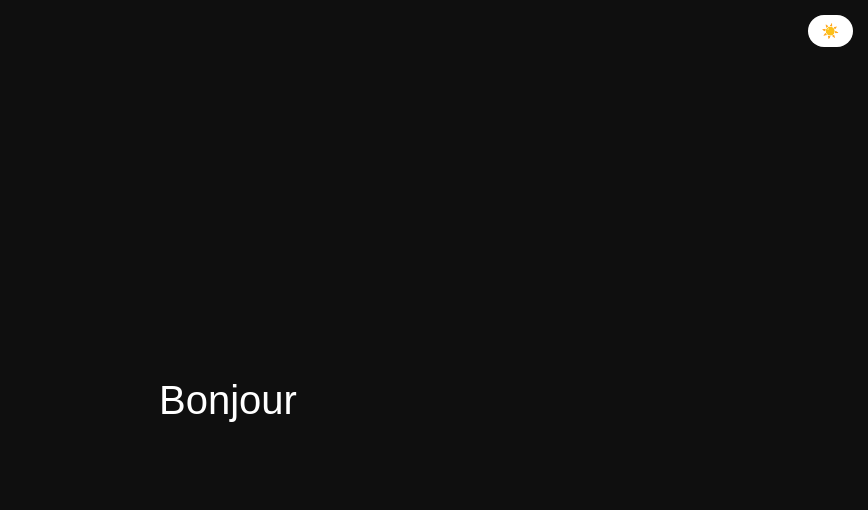
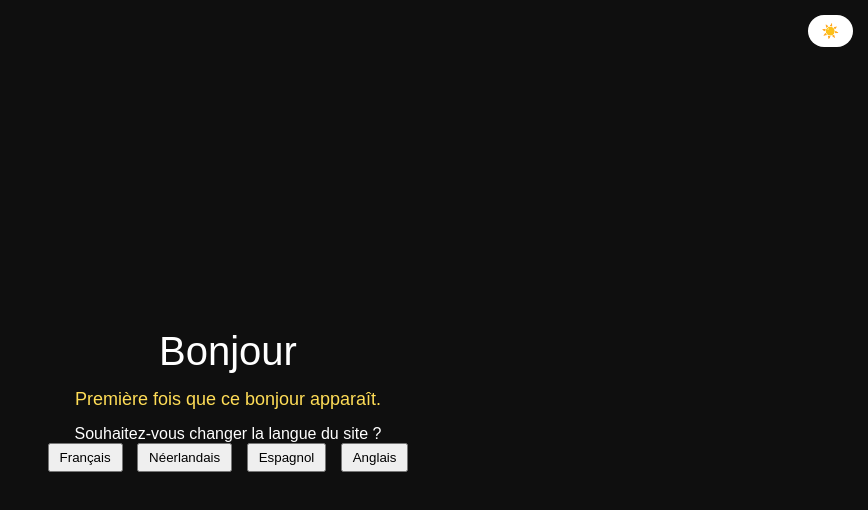
Before and after one commit to damokooff/random-hello, a plain HTML site: page index.html in a window 1280 px wide. Shown: the whole page, without its empty margins (412-1280 px from the left). Drawn offline with Linux system fonts and the light colour scheme.

Commit message:
Update index.html
s

```diff
--- a/index.html
+++ b/index.html
@@ -7,12 +7,14 @@
         body {
             margin: 0;
             display: flex;
+            flex-direction: column;
             justify-content: center;
             align-items: center;
             height: 100vh;
             font-size: 40px;
             font-family: Arial, sans-serif;
             transition: background-color 0.3s, color 0.3s;
+            text-align: center;
         }
 
         body.dark {
@@ -45,6 +47,23 @@
             background: #000000;
             color: #ffffff;
         }
+
+        #languagePrompt {
+            margin-top: 15px;
+            font-size: 16px;
+        }
+
+        #languagePrompt button {
+            margin: 0 5px;
+            padding: 5px 10px;
+            cursor: pointer;
+        }
+
+        #specialMessage {
+            margin-top: 15px;
+            font-size: 18px;
+            color: #ffdd57;
+        }
     </style>
 </head>
 <body class="dark">
@@ -52,73 +71,22 @@
 <button id="toggleTheme">☀️</button>
 
 <div id="bonjour"></div>
+<div id="specialMessage"></div>
+<div id="languagePrompt"></div>
 
 <script>
     const bonjours = [
-        /* Français */
-        "Bonjour",
-
-        /* Anglais */
-        "Hello",
-        "Good morning",
-
-        /* Espagnol */
-        "Buenos días",
-
-        /* Italien */
-        "Buongiorno",
-
-        /* Allemand */
-        "Guten Tag",
-
-        /* Portugais */
-        "Bom dia",
-
-        /* Néerlandais */
-        "Goedendag",
-
-        /* Scandinave */
-        "God morgon",
-        "God dag",
-
-        /* Japonais */
-        "こんにちは",
-
-        /* Coréen */
-        "안녕하세요",
-
-        /* Arabe */
-        "مرحبا",
-
-        /* Russe */
-        "Здравствуйте",
-
-        /* Chinois */
-        "您好",
-
-        /* Turc */
-        "Merhaba",
-
-        /* Grec */
-        "Γειά σας",
-
-        /* Hébreu */
-        "שלום",
-
-        /* Hindi */
-        "नमस्ते",
-
-        /* Québécois 🇨🇦 */
-        "Bonjour",
-        "Bon matin"
+        "Bonjour", "Hello", "Good morning", "Buenos días", "Buongiorno",
+        "Guten Tag", "Bom dia", "Goedendag", "God morgon", "God dag",
+        "こんにちは", "안녕하세요", "مرحبا", "Здравствуйте", "您好",
+        "Merhaba", "Γειά σας", "שלום", "नमस्ते", "Bonjour", "Bon matin"
     ];
 
-    document.getElementById("bonjour").textContent =
-        bonjours[Math.floor(Math.random() * bonjours.length)];
-
+    // -----------------------------
+    // THEME
+    // -----------------------------
     const body = document.body;
     const button = document.getElementById("toggleTheme");
-
     const savedTheme = localStorage.getItem("theme") || "dark";
     body.className = savedTheme;
     button.textContent = savedTheme === "dark" ? "☀️" : "🌙";
@@ -129,6 +97,49 @@
         localStorage.setItem("theme", body.className);
         button.textContent = isDark ? "🌙" : "☀️";
     };
+
+    // -----------------------------
+    // BONJOUR & LOCALSTORAGE
+    // -----------------------------
+    const bonjourDiv = document.getElementById("bonjour");
+    const specialMessageDiv = document.getElementById("specialMessage");
+
+    // Récupération des compteurs depuis localStorage
+    let bonjourCounts = JSON.parse(localStorage.getItem("bonjourCounts") || "{}");
+    let totalVisits = parseInt(localStorage.getItem("totalVisits") || "0") + 1;
+    localStorage.setItem("totalVisits", totalVisits);
+
+    // Choix aléatoire d'un bonjour
+    const bonjour = bonjours[Math.floor(Math.random() * bonjours.length)];
+    bonjourDiv.textContent = bonjour;
+
+    // Mise à jour du compteur
+    bonjourCounts[bonjour] = (bonjourCounts[bonjour] || 0) + 1;
+    localStorage.setItem("bonjourCounts", JSON.stringify(bonjourCounts));
+
+    // Affichage du message spécial si c’est la première fois pour ce bonjour
+    if (bonjourCounts[bonjour] === 1) {
+        specialMessageDiv.textContent = "Première fois que ce bonjour apparaît.";
+    }
+
+    // -----------------------------
+    // SUGGESTION DE LANGUE SI PREMIERE VISITE
+    // -----------------------------
+    const languagePromptDiv = document.getElementById("languagePrompt");
+    if (totalVisits === 1) {
+        languagePromptDiv.innerHTML = `
+            Souhaitez-vous changer la langue du site ?<br>
+            <button onclick="setLang('fr')">Français</button>
+            <button onclick="setLang('nl')">Néerlandais</button>
+            <button onclick="setLang('es')">Espagnol</button>
+            <button onclick="setLang('en')">Anglais</button>
+        `;
+    }
+
+    function setLang(lang) {
+        localStorage.setItem("siteLang", lang);
+        languagePromptDiv.innerHTML = `Langue définie sur <strong>${lang.toUpperCase()}</strong>.`;
+    }
 </script>
 
 </body>
```
